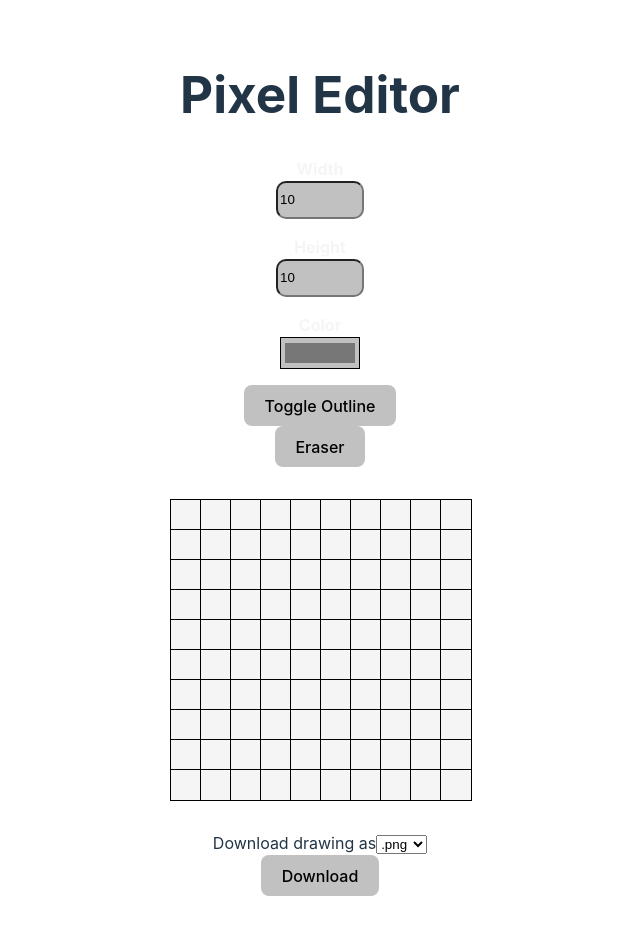
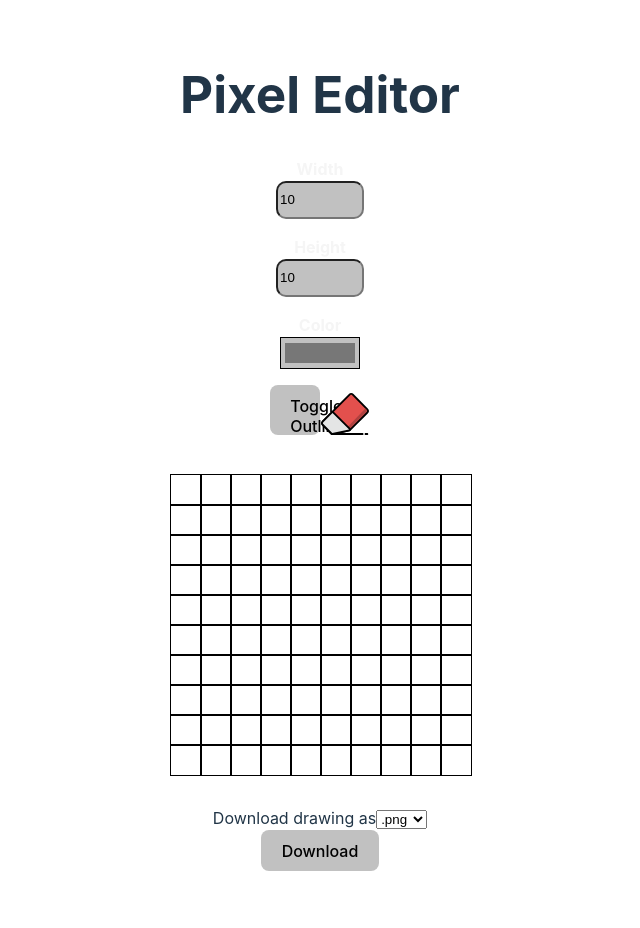
Before and after one commit to adamkumlin/pixel-editor, a React (Vite) app in the folder pixel-editor/: page / in a window 1280 px wide. Shown: the whole page, without its empty margins (320-960 px from the left). After the commit the page ends 903 px from the top, so only its background shows below. Built offline with nearby package versions, Linux system fonts and the light colour scheme.

Commit message:
work on making canvas transparent by default

```diff
--- a/pixel-editor/src/App.css
+++ b/pixel-editor/src/App.css
@@ -67,9 +67,25 @@
   border: 0.2px solid black;
 }
 
+.notEdited {
+  background-color: transparent !important;
+}
+
 .Toolbox {
   display: inline;
 }
 
 .Toolbox .Button {
+  display: inline;
 }
+
+.Toolbox .Button button {
+  width: 50px;
+  height: 50px;
+}
+
+.Eraser {
+  background-image: url("./assets/eraser-icon.svg");
+  background-color: transparent !important;
+  background-repeat: no-repeat;
+}
--- a/pixel-editor/src/components/Button.tsx
+++ b/pixel-editor/src/components/Button.tsx
@@ -4,12 +4,13 @@ type ButtonProps = {
     label?: string;
     onClick: React.MouseEventHandler<HTMLButtonElement>;
     buttonColor?: any;
+    className?: string;
 }
-const Button: React.FC<ButtonProps> = ({label, onClick, buttonColor}) => {
+const Button: React.FC<ButtonProps> = ({label, onClick, buttonColor, className}) => {
 
   return (
     <div className="Button">
-      <button style={buttonColor} onClick={onClick}>{label}</button>
+      <button className={className} style={buttonColor} onClick={onClick}>{label}</button>
     </div>
   );
 };
--- a/pixel-editor/src/components/Canvas.tsx
+++ b/pixel-editor/src/components/Canvas.tsx
@@ -8,6 +8,9 @@ type CanvasProps = {
   pixelColor: string;
   pixelClass: string;
   pixelSize: number;
+  setWasEdited: React.Dispatch<React.SetStateAction<boolean>>;
+  wasEdited: boolean;
+  downloadClicked: boolean;
 };
 
 const Canvas: React.FC<CanvasProps> = forwardRef(
@@ -17,7 +20,7 @@ const Canvas: React.FC<CanvasProps> = forwardRef(
       height,
       pixelColor,
       pixelClass,
-      pixelSize,
+      pixelSize, setWasEdited, wasEdited, downloadClicked
     } = props;
 
     const [isDrawing, setIsDrawing] = useState<boolean>(false);
@@ -29,6 +32,9 @@ const Canvas: React.FC<CanvasProps> = forwardRef(
         isDrawing={isDrawing}
         pixelClass={pixelClass}
         size={pixelSize}
+        setWasEdited={setWasEdited}
+        downloadClicked={downloadClicked}
+        wasEdited={wasEdited}
       />
     ));
 
--- a/pixel-editor/src/components/Editor.tsx
+++ b/pixel-editor/src/components/Editor.tsx
@@ -14,10 +14,12 @@ const Editor: React.FC = () => {
   const [selectedColor, setSelectedColor] = useState<string>("#777777");
   const [selectedFileFormat, setSelectedFileFormat] =
     useState<FileFormat>("png");
-  const [pixelClass, setPixelClass] = useState("Pixel showOutline");
+  const [pixelClass, setPixelClass] = useState("Pixel showOutline notEdited");
   const [pixelSize, setPixelSize] = useState<number>(30);
   const [drawCanvas, setDrawCanvas] = useState<boolean>(false);
   const [recentColors, setRecentColors] = useState<string[]>([]);
+  const [wasEdited, setWasEdited] = useState<boolean>(false);
+  const [downloadClicked, setDownloadClicked] = useState<boolean>(false);
 
   const canvasRef = useRef(null);
 
@@ -40,6 +42,9 @@ const Editor: React.FC = () => {
   }
 
   const generateImage = () => {
+
+    setDownloadClicked(true);
+
     if (selectedFileFormat === "png") {
       if (canvasRef.current) {
         toPng(canvasRef.current, { cacheBust: false })
@@ -119,6 +124,9 @@ const Editor: React.FC = () => {
           pixelColor={selectedColor}
           pixelClass={pixelClass}
           pixelSize={pixelSize}
+          setWasEdited={setWasEdited}
+          wasEdited={wasEdited}
+          downloadClicked={downloadClicked}
           ref={canvasRef}
         />
       ) : null}
--- a/pixel-editor/src/components/Pixel.tsx
+++ b/pixel-editor/src/components/Pixel.tsx
@@ -6,12 +6,15 @@ type PixelProps = {
   isDrawing: boolean;
   pixelClass: string;
   size: number;
+  setWasEdited: React.Dispatch<React.SetStateAction<boolean>>;
+  wasEdited: boolean;
+  downloadClicked: boolean;
 };
 
 const Pixel: React.FC<PixelProps> = ({
   color,
   isDrawing,
-  pixelClass, size
+  pixelClass, size, setWasEdited, wasEdited, downloadClicked
 }) => {
   const [pixelColor, setPixelColor] = useState({
     backgroundColor: "whitesmoke",
@@ -22,10 +25,14 @@ const Pixel: React.FC<PixelProps> = ({
     height: size
   };
 
+  if (downloadClicked) {
+
+  }
   const paintPixel = () => {
     setPixelColor({
       backgroundColor: color,
     });
+    setWasEdited(true);
   };
 
   const draw = () => {
@@ -33,11 +40,13 @@ const Pixel: React.FC<PixelProps> = ({
       setPixelColor({
         backgroundColor: color,
       });
+      setWasEdited(true);
     }
   };
 
   return (
     <div
+
       style={{...pixelColor, ...pixelDimensions}}
       onMouseOver={draw}
       onClick={paintPixel}
--- a/pixel-editor/src/components/Toolbox.tsx
+++ b/pixel-editor/src/components/Toolbox.tsx
@@ -13,17 +13,19 @@ const Pixel: React.FC<ToolboxProps> = ({pixelClass, setPixelClass, setSelectedCo
     const eraserColor: string = "#FFFFFF";
 
     const handlePixelOutlineChange: () => void = () => {
-        if (pixelClass == "Pixel showOutline") {
+        if (pixelClass === "Pixel showOutline") {
             setPixelClass("Pixel");
-        } else {
-            setPixelClass("Pixel showOutline");
+        } else if (pixelClass === "Pixel showOutline notEdited") {
+            setPixelClass("Pixel notEdited");
+        } else if (pixelClass === "Pixel notEdited") {
+            setPixelClass("Pixel notEdited showOutline");
         }
     };
 
   return (
     <div className="Toolbox">
         <Button label="Toggle Outline" onClick={handlePixelOutlineChange}/>
-        <Button label="Eraser" onClick={() => setSelectedColor(eraserColor)}/>
+        <Button className="Eraser" onClick={() => setSelectedColor(eraserColor)}/>
         <div>{recentColors.map((color, index) => (
             <Button buttonColor={{backgroundColor: color}} key={index} onClick={() => setSelectedColor(color)}/>
         ))}</div>
```
Also changed, not shown: pixel-editor/src/assets/eraser-icon.svg (added).
